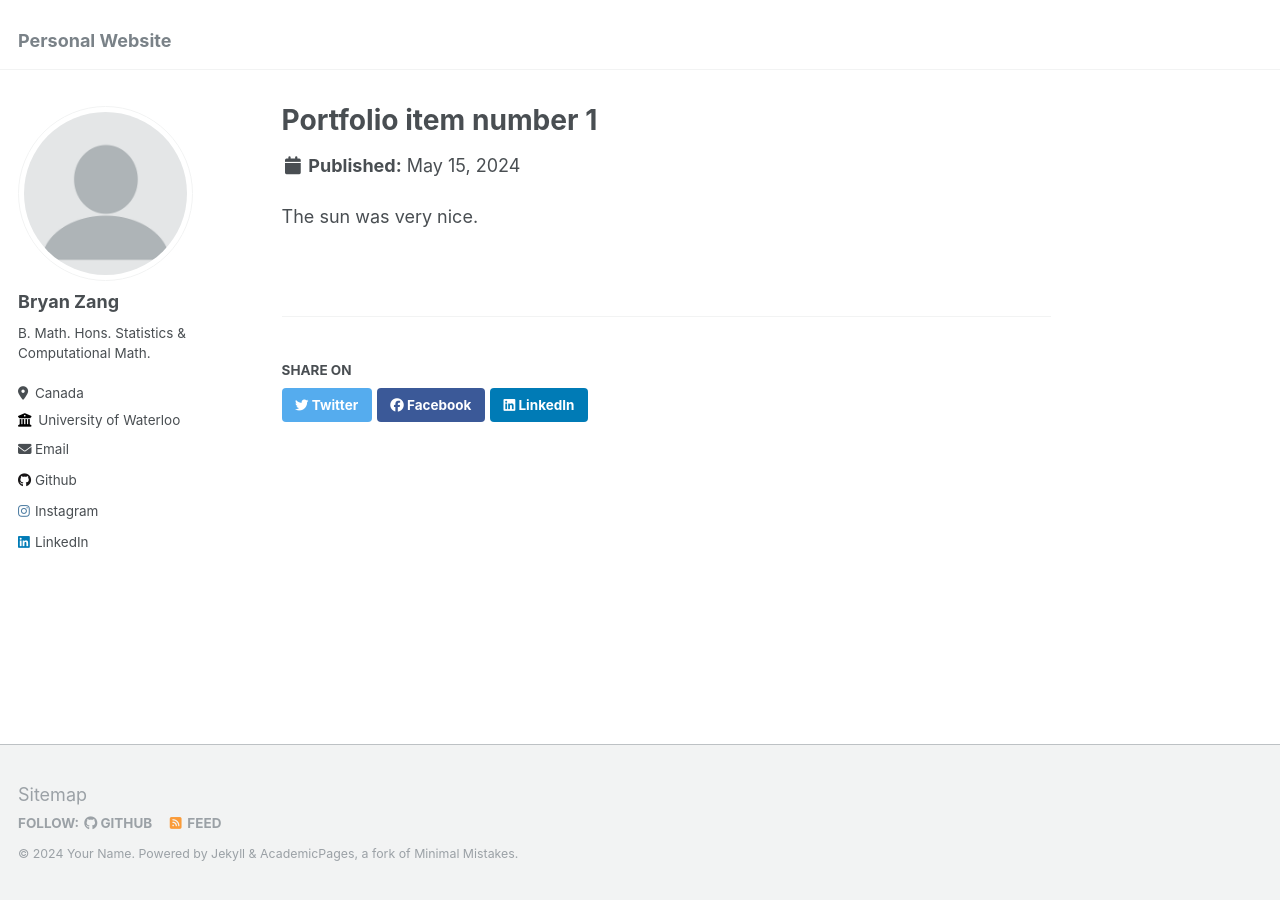
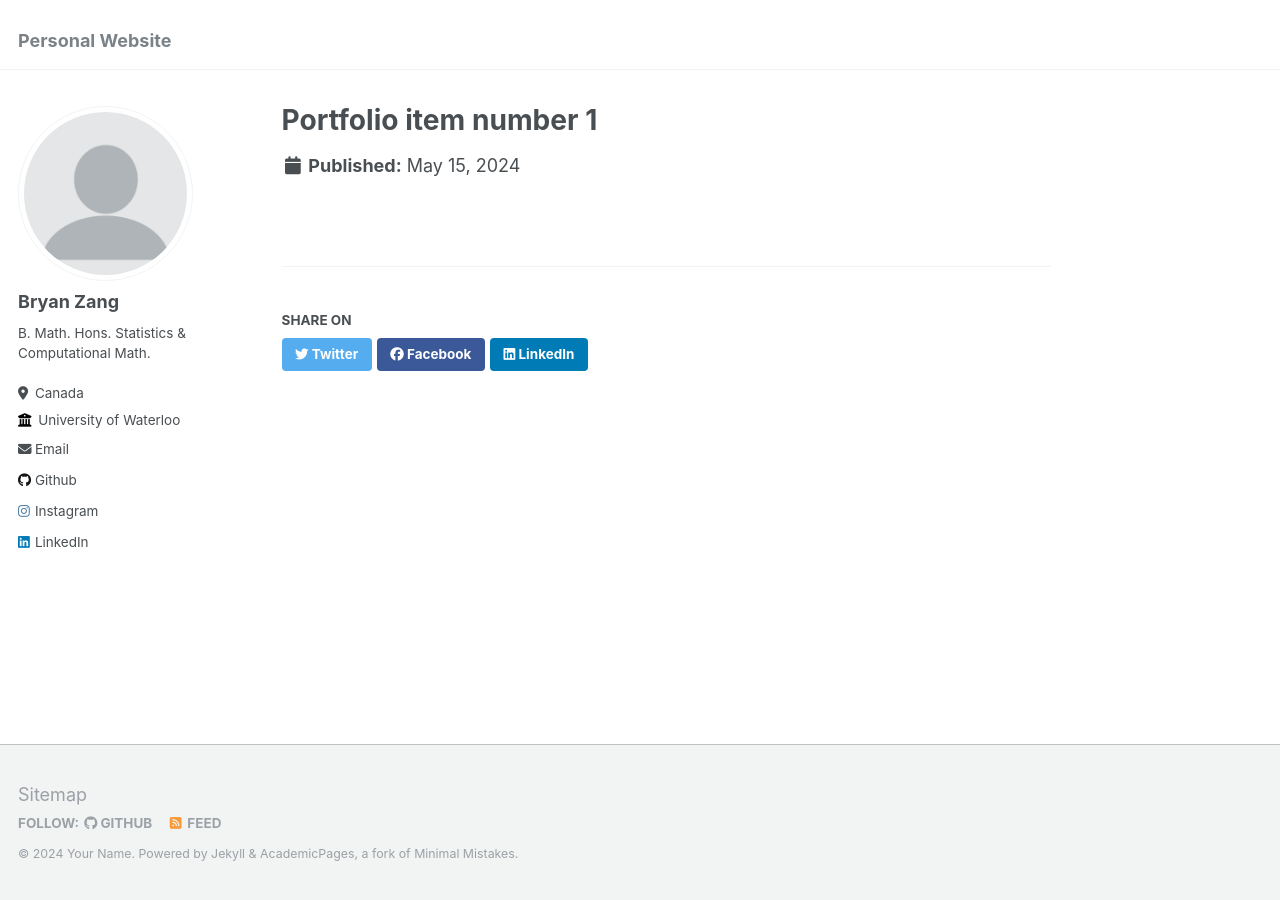
Before and after one commit to bryanzang/bryanzang.github.io, a Jekyll site: the page built from _portfolio/portfolio-1.md, in a window 1280 px wide. Built offline with Jekyll 4.4.1, drawn with Linux system fonts in a browser that asks for light colours.

Commit message:
Update portfolio-1.md

```diff
--- a/_portfolio/portfolio-1.md
+++ b/_portfolio/portfolio-1.md
@@ -1,7 +1,5 @@
 ---
 title: "Portfolio item number 1"
-excerpt: "sun glaring through tree canopy<br/><img src='/images/photos/IMG_2390_edit.png'>"
+excerpt: "Portfolio item number 1<br/><img src='/images/500x300.png'>"
 collection: portfolio
 ---
-
-The sun was very nice.
```
